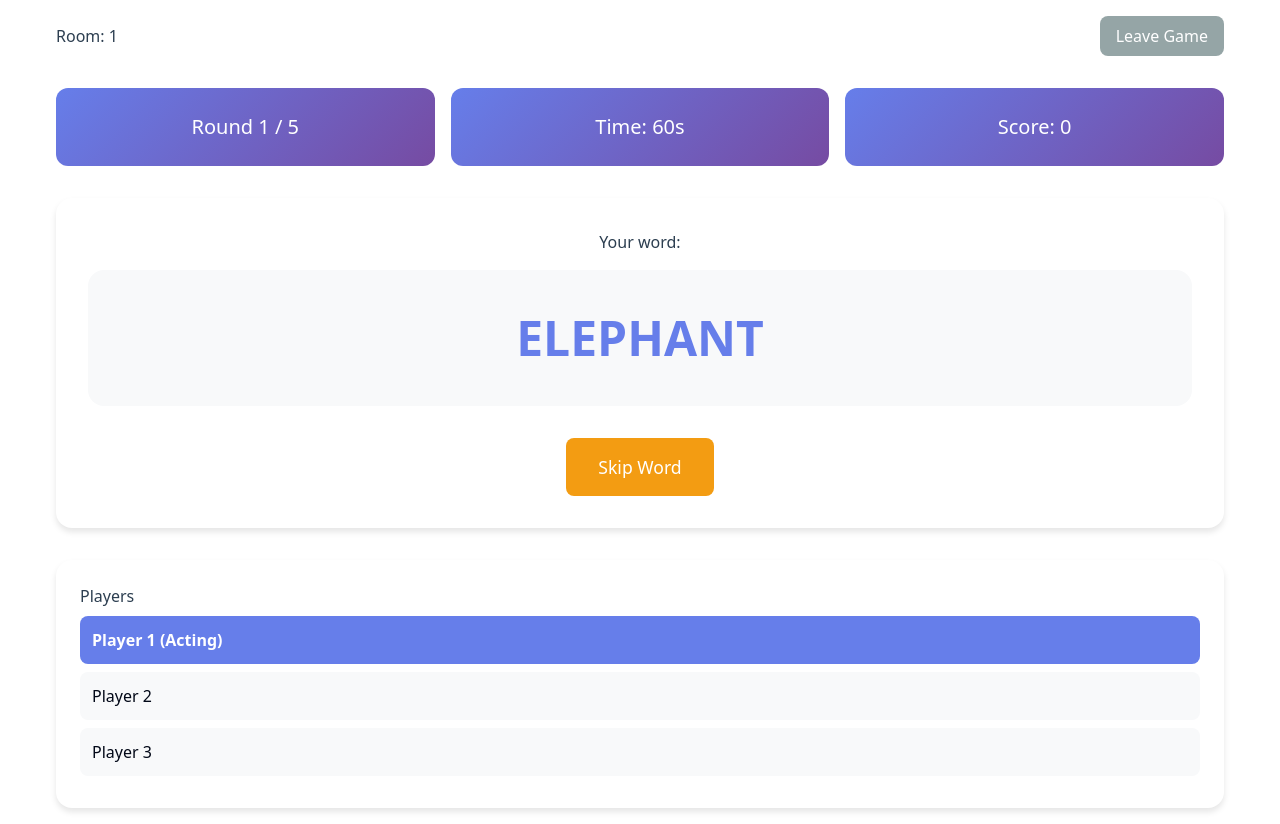
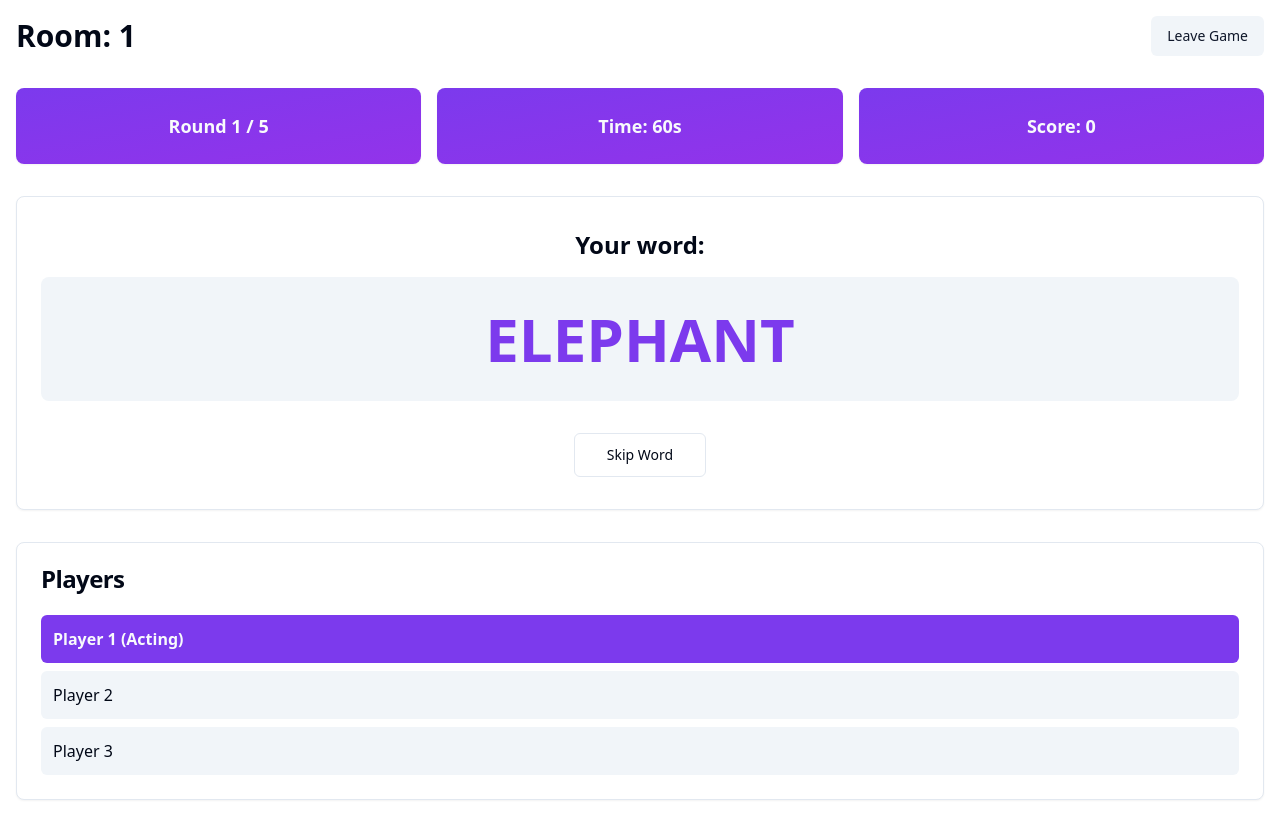
Before and after one commit to kehwar/echo_game, a Nuxt app: page /game/1 in a window 1280 px wide. Built offline with nearby package versions, Linux system fonts and the light colour scheme.

Commit message:
Migrate all pages to use Tailwind CSS and shadcn-vue components
Co-authored-by: kehwar <45218102+kehwar@users.noreply.github.com>

```diff
--- a/components/ui/button/Button.vue
+++ b/components/ui/button/Button.vue
@@ -12,6 +12,9 @@ interface Props extends PrimitiveProps {
 
 const props = withDefaults(defineProps<Props>(), {
   as: 'button',
+  variant: undefined,
+  size: undefined,
+  class: undefined,
 })
 
 const delegatedProps = computed(() => {
--- a/pages/create.vue
+++ b/pages/create.vue
@@ -1,66 +1,79 @@
 <template>
-  <div class="container">
-    <header class="header">
-      <NuxtLink to="/" class="back-link">← Back to Home</NuxtLink>
-      <h1>Create New Game</h1>
+  <div class="min-h-screen p-4 max-w-2xl mx-auto">
+    <header class="my-8">
+      <NuxtLink to="/" class="inline-block mb-4 text-primary hover:underline">
+        ← Back to Home
+      </NuxtLink>
+      <h1 class="text-4xl font-bold text-foreground">Create New Game</h1>
     </header>
 
-    <main class="main-content">
-      <div class="form-card">
+    <main>
+      <Card>
         <form @submit.prevent="createGame">
-          <div class="form-group">
-            <label for="hostName">Your Name</label>
-            <input
+          <CardContent class="pt-6 space-y-6">
+            <div class="space-y-2">
+              <Label for="hostName">Your Name</Label>
+              <Input
                 id="hostName"
                 v-model="hostName"
                 type="text"
                 placeholder="Enter your name"
                 required
-            >
+              />
             </div>
 
-          <div class="form-group">
-            <label for="roundDuration">Round Duration (seconds)</label>
-            <input
+            <div class="space-y-2">
+              <Label for="roundDuration">Round Duration (seconds)</Label>
+              <Input
                 id="roundDuration"
                 v-model.number="roundDuration"
                 type="number"
                 min="30"
                 max="180"
                 step="15"
-            >
+              />
             </div>
 
-          <div class="form-group">
-            <label for="maxRounds">Number of Rounds</label>
-            <input
+            <div class="space-y-2">
+              <Label for="maxRounds">Number of Rounds</Label>
+              <Input
                 id="maxRounds"
                 v-model.number="maxRounds"
                 type="number"
                 min="1"
                 max="20"
-            >
+              />
             </div>
 
-          <button type="submit" class="btn-primary">
+            <Button type="submit" class="w-full" size="lg">
               Create Game Room
-          </button>
+            </Button>
+          </CardContent>
         </form>
 
-        <div v-if="roomCode" class="room-code-display">
-          <h2>Room Created!</h2>
-          <div class="room-code">{{ roomCode }}</div>
-          <p>Share this code with your friends to join</p>
-          <button class="btn-primary" @click="startGame">
+        <CardContent v-if="roomCode" class="border-t border-border">
+          <div class="text-center space-y-4">
+            <CardTitle class="text-2xl">Room Created!</CardTitle>
+            <div class="text-5xl font-bold text-primary bg-muted p-6 rounded-lg tracking-widest">
+              {{ roomCode }}
+            </div>
+            <p class="text-muted-foreground">Share this code with your friends to join</p>
+            <Button class="w-full" size="lg" @click="startGame">
               Start Game
-          </button>
+            </Button>
           </div>
-      </div>
+        </CardContent>
+      </Card>
     </main>
   </div>
 </template>
 
 <script setup lang="ts">
+import { Card, CardContent, CardTitle } from '@/components/ui/card'
+import { Input } from '@/components/ui/input'
+import { Label } from '@/components/ui/label'
+import { Button } from '@/components/ui/button'
+
 const hostName = ref('')
 const roundDuration = ref(60)
 const maxRounds = ref(5)
@@ -76,103 +89,3 @@ function startGame() {
   navigateTo(`/game/${roomCode.value}`)
 }
 </script>
-
-<style scoped>
-.container {
-  min-height: 100vh;
-  padding: 1rem;
-  max-width: 600px;
-  margin: 0 auto;
-}
-
-.header {
-  margin: 2rem 0;
-}
-
-.back-link {
-  display: inline-block;
-  margin-bottom: 1rem;
-  color: #667eea;
-  text-decoration: none;
-}
-
-.back-link:hover {
-  text-decoration: underline;
-}
-
-.header h1 {
-  font-size: 2rem;
-  color: #2c3e50;
-  margin: 0;
-}
-
-.form-card {
-  background: white;
-  padding: 2rem;
-  border-radius: 1rem;
-  box-shadow: 0 4px 6px rgba(0, 0, 0, 0.1);
-}
-
-.form-group {
-  margin-bottom: 1.5rem;
-}
-
-.form-group label {
-  display: block;
-  margin-bottom: 0.5rem;
-  color: #2c3e50;
-  font-weight: 600;
-}
-
-.form-group input {
-  width: 100%;
-  padding: 0.75rem;
-  border: 2px solid #e0e0e0;
-  border-radius: 0.5rem;
-  font-size: 1rem;
-  transition: border-color 0.3s;
-}
-
-.form-group input:focus {
-  outline: none;
-  border-color: #667eea;
-}
-
-.btn-primary {
-  width: 100%;
-  padding: 1rem;
-  background: linear-gradient(135deg, #667eea 0%, #764ba2 100%);
-  color: white;
-  border: none;
-  border-radius: 0.5rem;
-  font-size: 1.1rem;
-  font-weight: 600;
-  cursor: pointer;
-  transition: transform 0.2s;
-}
-
-.btn-primary:hover {
-  transform: translateY(-2px);
-}
-
-.room-code-display {
-  margin-top: 2rem;
-  text-align: center;
-}
-
-.room-code-display h2 {
-  color: #2c3e50;
-  margin-bottom: 1rem;
-}
-
-.room-code {
-  font-size: 2.5rem;
-  font-weight: bold;
-  color: #667eea;
-  padding: 1rem;
-  background: #f8f9fa;
-  border-radius: 0.5rem;
-  letter-spacing: 0.2em;
-  margin: 1rem 0;
-}
-</style>
--- a/pages/game/[id].vue
+++ b/pages/game/[id].vue
@@ -1,62 +1,99 @@
 <template>
-  <div class="container">
-    <header class="header">
-      <div class="room-info">
-        <h1>Room: {{ roomCode }}</h1>
-        <button class="btn-secondary" @click="leaveGame">Leave Game</button>
+  <div class="min-h-screen p-4 max-w-7xl mx-auto">
+    <header class="mb-8">
+      <div class="flex flex-wrap justify-between items-center gap-4">
+        <h1 class="text-3xl font-bold text-foreground">Room: {{ roomCode }}</h1>
+        <Button variant="secondary" @click="leaveGame">
+          Leave Game
+        </Button>
       </div>
     </header>
 
-    <main class="game-area">
-      <div class="game-status">
-        <div class="status-card">
-          <h3>Round {{ currentRound }} / {{ maxRounds }}</h3>
+    <main class="space-y-8">
+      <div class="grid grid-cols-1 sm:grid-cols-3 gap-4">
+        <Card class="bg-gradient-to-br from-primary to-purple-600 text-primary-foreground border-0">
+          <CardContent class="p-6 text-center">
+            <h3 class="text-lg font-semibold">Round {{ currentRound }} / {{ maxRounds }}</h3>
+          </CardContent>
+        </Card>
+        <Card class="bg-gradient-to-br from-primary to-purple-600 text-primary-foreground border-0">
+          <CardContent class="p-6 text-center">
+            <h3 class="text-lg font-semibold">Time: {{ timeRemaining }}s</h3>
+          </CardContent>
+        </Card>
+        <Card class="bg-gradient-to-br from-primary to-purple-600 text-primary-foreground border-0">
+          <CardContent class="p-6 text-center">
+            <h3 class="text-lg font-semibold">Score: {{ score }}</h3>
+          </CardContent>
+        </Card>
       </div>
-        <div class="status-card">
-          <h3>Time: {{ timeRemaining }}s</h3>
+
+      <Card v-if="!gameStarted" class="bg-muted">
+        <CardContent class="py-12 text-center">
+          <h2 class="text-2xl font-bold mb-4">Waiting for game to start...</h2>
+          <p class="text-muted-foreground mb-2">
+            Room Code: <strong class="text-foreground">{{ roomCode }}</strong>
+          </p>
+          <p class="text-muted-foreground">Share this code with your friends!</p>
+        </CardContent>
+      </Card>
+
+      <Card v-else>
+        <CardContent class="py-8">
+          <div class="text-center space-y-8">
+            <div>
+              <h2 v-if="isActing" class="text-2xl font-bold mb-4">Your word:</h2>
+              <h2 v-else class="text-2xl font-bold mb-4">Guess the word!</h2>
+              <div v-if="isActing" class="text-5xl md:text-6xl font-bold text-primary bg-muted p-8 rounded-lg">
+                {{ currentWord }}
               </div>
-        <div class="status-card">
-          <h3>Score: {{ score }}</h3>
+              <div v-else class="text-5xl md:text-6xl bg-muted p-8 rounded-lg">
+                ***
               </div>
             </div>
 
-      <div v-if="!gameStarted" class="waiting-area">
-        <h2>Waiting for game to start...</h2>
-        <p>Room Code: <strong>{{ roomCode }}</strong></p>
-        <p>Share this code with your friends!</p>
-      </div>
-
-      <div v-else class="game-play-area">
-        <div class="word-display">
-          <h2 v-if="isActing">Your word:</h2>
-          <h2 v-else>Guess the word!</h2>
-          <div v-if="isActing" class="word">{{ currentWord }}</div>
-          <div v-else class="word-hidden">***</div>
-        </div>
-
-        <div class="action-buttons">
-          <button v-if="isActing" class="btn-warning" @click="skipWord">
+            <div class="flex justify-center gap-4">
+              <Button v-if="isActing" variant="outline" size="lg" @click="skipWord">
                 Skip Word
-          </button>
-          <button v-else class="btn-success" @click="guessCorrect">
+              </Button>
+              <Button v-else size="lg" @click="guessCorrect">
                 Correct Guess!
-          </button>
+              </Button>
             </div>
           </div>
+        </CardContent>
+      </Card>
 
-      <div class="players-list">
-        <h3>Players</h3>
-        <ul>
-          <li v-for="player in players" :key="player" :class="{ active: player === currentActor }">
+      <Card>
+        <CardHeader>
+          <CardTitle>Players</CardTitle>
+        </CardHeader>
+        <CardContent>
+          <ul class="space-y-2">
+            <li
+              v-for="player in players"
+              :key="player"
+              :class="cn(
+                'p-3 rounded-md transition-colors',
+                player === currentActor
+                  ? 'bg-primary text-primary-foreground font-semibold'
+                  : 'bg-muted'
+              )"
+            >
               {{ player }} {{ player === currentActor ? '(Acting)' : '' }}
             </li>
           </ul>
-      </div>
+        </CardContent>
+      </Card>
     </main>
   </div>
 </template>
 
 <script setup lang="ts">
+import { Card, CardContent, CardHeader, CardTitle } from '@/components/ui/card'
+import { Button } from '@/components/ui/button'
+import { cn } from '@/lib/utils'
+
 const route = useRoute()
 const roomCode = computed(() => route.params.id as string)
 
@@ -96,169 +133,3 @@ onMounted(() => {
   }, 2000)
 })
 </script>
-
-<style scoped>
-.container {
-  min-height: 100vh;
-  padding: 1rem;
-  max-width: 1200px;
-  margin: 0 auto;
-}
-
-.header {
-  margin-bottom: 2rem;
-}
-
-.room-info {
-  display: flex;
-  justify-content: space-between;
-  align-items: center;
-  flex-wrap: wrap;
-  gap: 1rem;
-}
-
-.room-info h1 {
-  margin: 0;
-  color: #2c3e50;
-}
-
-.btn-secondary {
-  padding: 0.5rem 1rem;
-  background: #95a5a6;
-  color: white;
-  border: none;
-  border-radius: 0.5rem;
-  cursor: pointer;
-}
-
-.game-area {
-  display: grid;
-  gap: 2rem;
-}
-
-.game-status {
-  display: grid;
-  grid-template-columns: repeat(auto-fit, minmax(150px, 1fr));
-  gap: 1rem;
-}
-
-.status-card {
-  background: linear-gradient(135deg, #667eea 0%, #764ba2 100%);
-  color: white;
-  padding: 1.5rem;
-  border-radius: 0.75rem;
-  text-align: center;
-}
-
-.status-card h3 {
-  margin: 0;
-  font-size: 1.25rem;
-}
-
-.waiting-area {
-  text-align: center;
-  padding: 3rem;
-  background: #f8f9fa;
-  border-radius: 1rem;
-}
-
-.waiting-area h2 {
-  color: #2c3e50;
-}
-
-.game-play-area {
-  background: white;
-  padding: 2rem;
-  border-radius: 1rem;
-  box-shadow: 0 4px 6px rgba(0, 0, 0, 0.1);
-}
-
-.word-display {
-  text-align: center;
-  margin-bottom: 2rem;
-}
-
-.word-display h2 {
-  color: #2c3e50;
-  margin-bottom: 1rem;
-}
-
-.word {
-  font-size: 3rem;
-  font-weight: bold;
-  color: #667eea;
-  padding: 2rem;
-  background: #f8f9fa;
-  border-radius: 1rem;
-}
-
-.word-hidden {
-  font-size: 3rem;
-  padding: 2rem;
-  background: #f8f9fa;
-  border-radius: 1rem;
-}
-
-.action-buttons {
-  display: flex;
-  justify-content: center;
-  gap: 1rem;
-}
-
-.btn-warning {
-  padding: 1rem 2rem;
-  background: #f39c12;
-  color: white;
-  border: none;
-  border-radius: 0.5rem;
-  font-size: 1.1rem;
-  cursor: pointer;
-}
-
-.btn-success {
-  padding: 1rem 2rem;
-  background: #27ae60;
-  color: white;
-  border: none;
-  border-radius: 0.5rem;
-  font-size: 1.1rem;
-  cursor: pointer;
-}
-
-.players-list {
-  background: white;
-  padding: 1.5rem;
-  border-radius: 1rem;
-  box-shadow: 0 4px 6px rgba(0, 0, 0, 0.1);
-}
-
-.players-list h3 {
-  margin-top: 0;
-  color: #2c3e50;
-}
-
-.players-list ul {
-  list-style: none;
-  padding: 0;
-  margin: 0;
-}
-
-.players-list li {
-  padding: 0.75rem;
-  margin: 0.5rem 0;
-  background: #f8f9fa;
-  border-radius: 0.5rem;
-}
-
-.players-list li.active {
-  background: #667eea;
-  color: white;
-  font-weight: 600;
-}
-
-@media (max-width: 768px) {
-  .word {
-    font-size: 2rem;
-  }
-}
-</style>
--- a/pages/index.vue
+++ b/pages/index.vue
@@ -1,136 +1,57 @@
 <template>
-  <div class="container">
-    <header class="header">
-      <h1>🎭 Echo Game</h1>
-      <p class="subtitle">Play charades with your friends!</p>
+  <div class="min-h-screen flex flex-col p-4 max-w-7xl mx-auto">
+    <header class="text-center my-8">
+      <h1 class="text-5xl md:text-6xl font-bold mb-2 text-foreground">🎭 Echo Game</h1>
+      <p class="text-xl text-muted-foreground">Play charades with your friends!</p>
     </header>
 
-    <main class="main-content">
-      <div class="game-modes">
-        <NuxtLink to="/create" class="game-mode-card">
-          <h2>Create Game</h2>
-          <p>Start a new game room and invite your friends</p>
+    <main class="flex-1">
+      <div class="grid grid-cols-1 md:grid-cols-2 gap-8 my-12">
+        <NuxtLink to="/create">
+          <Card class="h-full bg-gradient-to-br from-primary to-purple-600 text-primary-foreground border-0 hover:-translate-y-1 transition-transform duration-300 cursor-pointer">
+            <CardHeader>
+              <CardTitle class="text-2xl text-primary-foreground">Create Game</CardTitle>
+              <CardDescription class="text-primary-foreground/90">
+                Start a new game room and invite your friends
+              </CardDescription>
+            </CardHeader>
+          </Card>
         </NuxtLink>
 
-        <NuxtLink to="/join" class="game-mode-card">
-          <h2>Join Game</h2>
-          <p>Enter a room code to join an existing game</p>
+        <NuxtLink to="/join">
+          <Card class="h-full bg-gradient-to-br from-primary to-purple-600 text-primary-foreground border-0 hover:-translate-y-1 transition-transform duration-300 cursor-pointer">
+            <CardHeader>
+              <CardTitle class="text-2xl text-primary-foreground">Join Game</CardTitle>
+              <CardDescription class="text-primary-foreground/90">
+                Enter a room code to join an existing game
+              </CardDescription>
+            </CardHeader>
+          </Card>
         </NuxtLink>
       </div>
 
-      <section class="how-to-play">
-        <h2>How to Play</h2>
-        <ol>
+      <Card class="my-8">
+        <CardHeader>
+          <CardTitle class="text-2xl">How to Play</CardTitle>
+        </CardHeader>
+        <CardContent>
+          <ol class="space-y-3 list-decimal list-inside text-muted-foreground">
             <li>One player creates a game room and shares the room code</li>
             <li>Other players join using the room code</li>
             <li>Take turns acting out words while others guess</li>
             <li>Score points for correct guesses within the time limit</li>
             <li>The player with the most points wins!</li>
           </ol>
-      </section>
+        </CardContent>
+      </Card>
     </main>
 
-    <footer class="footer">
+    <footer class="text-center py-8 text-muted-foreground border-t border-border mt-8">
       <p>Built with Nuxt 4 | Deployed on GitHub Pages</p>
     </footer>
   </div>
 </template>
 
-<style scoped>
-.container {
-  min-height: 100vh;
-  display: flex;
-  flex-direction: column;
-  padding: 1rem;
-  max-width: 1200px;
-  margin: 0 auto;
-}
-
-.header {
-  text-align: center;
-  margin: 2rem 0;
-}
-
-.header h1 {
-  font-size: 3rem;
-  margin-bottom: 0.5rem;
-  color: #2c3e50;
-}
-
-.subtitle {
-  font-size: 1.25rem;
-  color: #7f8c8d;
-}
-
-.main-content {
-  flex: 1;
-}
-
-.game-modes {
-  display: grid;
-  grid-template-columns: repeat(auto-fit, minmax(280px, 1fr));
-  gap: 2rem;
-  margin: 3rem 0;
-}
-
-.game-mode-card {
-  background: linear-gradient(135deg, #667eea 0%, #764ba2 100%);
-  color: white;
-  padding: 2rem;
-  border-radius: 1rem;
-  text-decoration: none;
-  transition: transform 0.3s ease, box-shadow 0.3s ease;
-  box-shadow: 0 4px 6px rgba(0, 0, 0, 0.1);
-}
-
-.game-mode-card:hover {
-  transform: translateY(-5px);
-  box-shadow: 0 8px 12px rgba(0, 0, 0, 0.2);
-}
-
-.game-mode-card h2 {
-  margin-top: 0;
-  margin-bottom: 0.5rem;
-  font-size: 1.75rem;
-}
-
-.game-mode-card p {
-  margin: 0;
-  opacity: 0.9;
-}
-
-.how-to-play {
-  background: #f8f9fa;
-  padding: 2rem;
-  border-radius: 1rem;
-  margin: 2rem 0;
-}
-
-.how-to-play h2 {
-  color: #2c3e50;
-  margin-top: 0;
-}
-
-.how-to-play ol {
-  line-height: 1.8;
-  color: #34495e;
-}
-
-.footer {
-  text-align: center;
-  padding: 2rem 0;
-  color: #7f8c8d;
-  border-top: 1px solid #ecf0f1;
-  margin-top: 2rem;
-}
-
-@media (max-width: 768px) {
-  .header h1 {
-    font-size: 2rem;
-  }
-
-  .game-modes {
-    grid-template-columns: 1fr;
-  }
-}
-</style>
+<script setup lang="ts">
+import { Card, CardHeader, CardTitle, CardDescription, CardContent } from '@/components/ui/card'
+</script>
--- a/pages/join.vue
+++ b/pages/join.vue
@@ -1,46 +1,56 @@
 <template>
-  <div class="container">
-    <header class="header">
-      <NuxtLink to="/" class="back-link">← Back to Home</NuxtLink>
-      <h1>Join Game</h1>
+  <div class="min-h-screen p-4 max-w-2xl mx-auto">
+    <header class="my-8">
+      <NuxtLink to="/" class="inline-block mb-4 text-primary hover:underline">
+        ← Back to Home
+      </NuxtLink>
+      <h1 class="text-4xl font-bold text-foreground">Join Game</h1>
     </header>
 
-    <main class="main-content">
-      <div class="form-card">
+    <main>
+      <Card>
         <form @submit.prevent="joinGame">
-          <div class="form-group">
-            <label for="playerName">Your Name</label>
-            <input
+          <CardContent class="pt-6 space-y-6">
+            <div class="space-y-2">
+              <Label for="playerName">Your Name</Label>
+              <Input
                 id="playerName"
                 v-model="playerName"
                 type="text"
                 placeholder="Enter your name"
                 required
-            >
+              />
             </div>
 
-          <div class="form-group">
-            <label for="roomCode">Room Code</label>
-            <input
+            <div class="space-y-2">
+              <Label for="roomCode">Room Code</Label>
+              <Input
                 id="roomCode"
                 v-model="roomCode"
                 type="text"
                 placeholder="Enter 6-character code"
                 maxlength="6"
                 required
-            >
+                class="uppercase"
+              />
             </div>
 
-          <button type="submit" class="btn-primary">
+            <Button type="submit" class="w-full" size="lg">
               Join Game
-          </button>
+            </Button>
+          </CardContent>
         </form>
-      </div>
+      </Card>
     </main>
   </div>
 </template>
 
 <script setup lang="ts">
+import { Card, CardContent } from '@/components/ui/card'
+import { Input } from '@/components/ui/input'
+import { Label } from '@/components/ui/label'
+import { Button } from '@/components/ui/button'
+
 const playerName = ref('')
 const roomCode = ref('')
 
@@ -51,82 +61,3 @@ function joinGame() {
   }
 }
 </script>
-
-<style scoped>
-.container {
-  min-height: 100vh;
-  padding: 1rem;
-  max-width: 600px;
-  margin: 0 auto;
-}
-
-.header {
-  margin: 2rem 0;
-}
-
-.back-link {
-  display: inline-block;
-  margin-bottom: 1rem;
-  color: #667eea;
-  text-decoration: none;
-}
-
-.back-link:hover {
-  text-decoration: underline;
-}
-
-.header h1 {
-  font-size: 2rem;
-  color: #2c3e50;
-  margin: 0;
-}
-
-.form-card {
-  background: white;
-  padding: 2rem;
-  border-radius: 1rem;
-  box-shadow: 0 4px 6px rgba(0, 0, 0, 0.1);
-}
-
-.form-group {
-  margin-bottom: 1.5rem;
-}
-
-.form-group label {
-  display: block;
-  margin-bottom: 0.5rem;
-  color: #2c3e50;
-  font-weight: 600;
-}
-
-.form-group input {
-  width: 100%;
-  padding: 0.75rem;
-  border: 2px solid #e0e0e0;
-  border-radius: 0.5rem;
-  font-size: 1rem;
-  transition: border-color 0.3s;
-}
-
-.form-group input:focus {
-  outline: none;
-  border-color: #667eea;
-}
-
-.btn-primary {
-  width: 100%;
-  padding: 1rem;
-  background: linear-gradient(135deg, #667eea 0%, #764ba2 100%);
-  color: white;
-  border: none;
-  border-radius: 0.5rem;
-  font-size: 1.1rem;
-  font-weight: 600;
-  cursor: pointer;
-  transition: transform 0.2s;
-}
-
-.btn-primary:hover {
-  transform: translateY(-2px);
-}
-</style>
```
Lines whose indentation alone changed are shown as unchanged.
